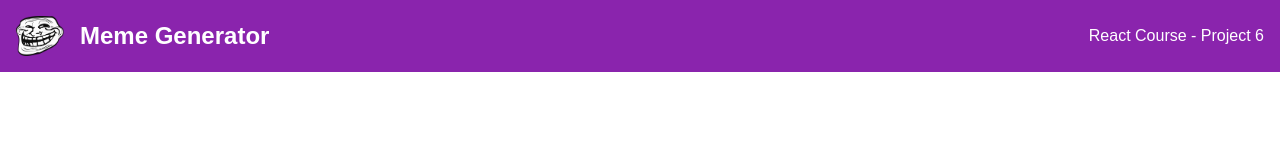
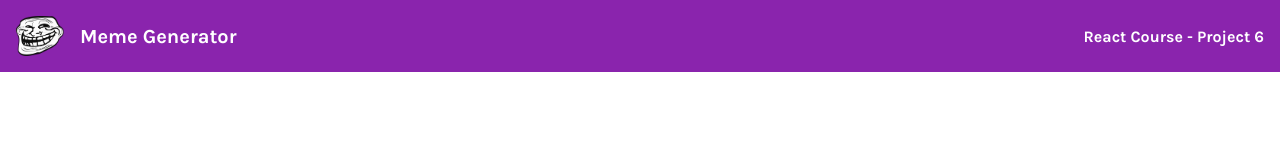
Before and after one commit to ioangheraszim/react-meme-generator, a React (Vite) app: page / in a window 1280 px wide. Shown: the top 160 px of the page. Built offline with nearby package versions, Linux system fonts and the light colour scheme.

Commit message:
slight modifications to the styles

```diff
--- a/index.html
+++ b/index.html
@@ -4,6 +4,7 @@
     <meta charset="UTF-8" />
     <link rel="icon" type="image/svg+xml" href="/vite.svg" />
     <meta name="viewport" content="width=device-width, initial-scale=1.0" />
+    <link href="https://fonts.googleapis.com/css2?family=Karla:wght@400;500;700&display=swap" rel="stylesheet">
     <link rel="stylesheet" href="styles.css">
     <title>React Meme Generator</title>
   </head>
--- a/src/components/Header.jsx
+++ b/src/components/Header.jsx
@@ -4,10 +4,10 @@ export default function Header() {
     return (
         <nav className="nav-bar">
             <div className="left-nav">
-                <img src="./src/assets/troll-face.png" alt="navbar-icon" />
-                <h1>Meme Generator</h1>
+                <img className="nav-image" src="./src/assets/troll-face.png" alt="navbar-icon" />
+                <h2 className="nav-title">Meme Generator</h2>
             </div>
-            <p>React Course - Project 6</p>
+            <h4 className="nav-project">React Course - Project 6</h4>
         </nav>
     )
 
--- a/styles.css
+++ b/styles.css
@@ -1,12 +1,11 @@
-body {
-  font-family: "Karla", sans-serif;
-  margin: 0;
-}
-
 *, ::before, ::after {
   box-sizing: border-box;
   padding: 0;
   margin: 0;
+}
+
+body {
+  font-family: "Karla", sans-serif;
 }
 
 .container {
@@ -29,8 +28,14 @@ body {
   align-items: center;
   justify-content: center;
 }
-
-.left-nav img {
+.left-nav .nav-image {
   width: 3rem;
   margin-right: 1rem;
+}
+.left-nav .nav-title {
+  font-size: 1.25rem;
+}
+.left-nav .nav-project {
+  font-size: 0.75rem;
+  font-weight: 500;
 }/*# sourceMappingURL=styles.css.map */
--- a/styles.scss
+++ b/styles.scss
@@ -1,12 +1,11 @@
-body {
-    font-family: "Karla", sans-serif;
-    margin: 0;
-}
-
 *,::before, ::after {
   box-sizing: border-box;
   padding: 0;
   margin: 0;
+}
+
+body {
+    font-family: "Karla", sans-serif;
 }
 
 .container {
@@ -28,9 +27,19 @@ body {
   display: flex;
   align-items: center;
   justify-content: center;
+
+  .nav-image {
+    width: 3rem;
+    margin-right: 1rem;
+  }
+
+  .nav-title {
+    font-size: 1.25rem;
+  }
+
+  .nav-project {
+    font-size: .75rem;
+    font-weight: 500;
+  }
+
 }
-
-.left-nav img {
-  width: 3rem;
-  margin-right: 1rem;
-}
```
Also changed, not shown: 1 other file (tests, documents, lock files or other folders).
